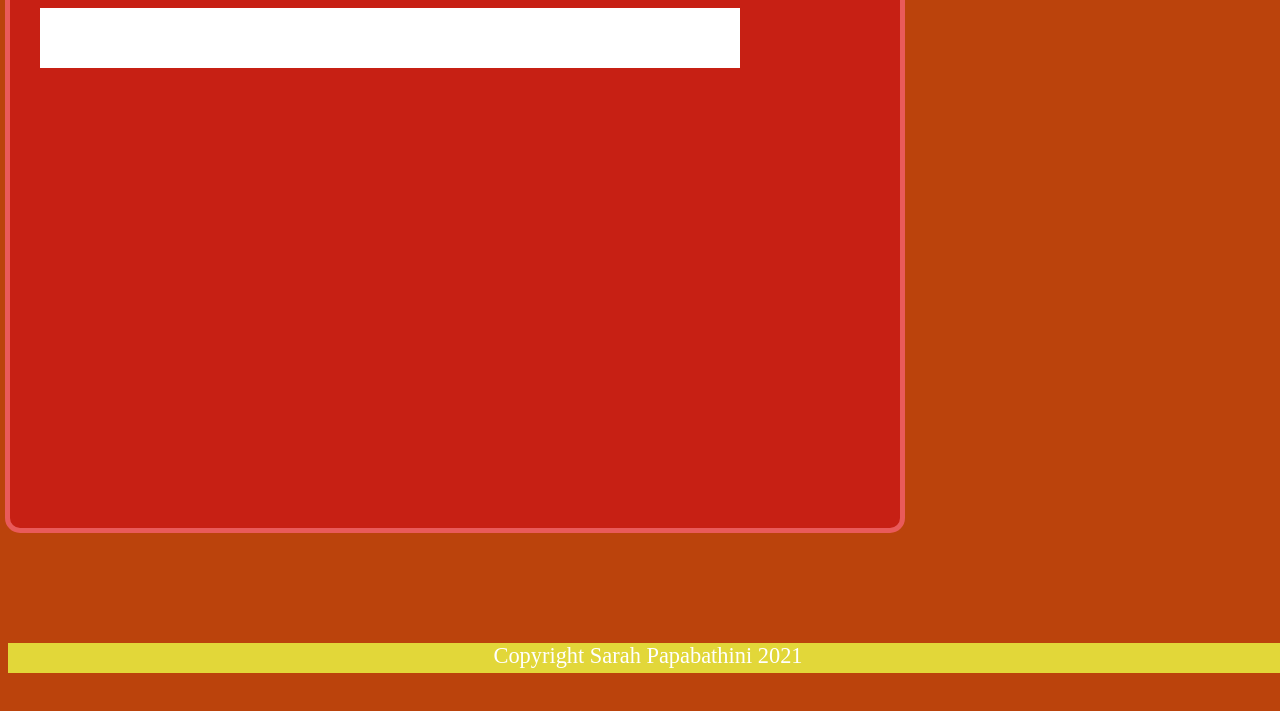
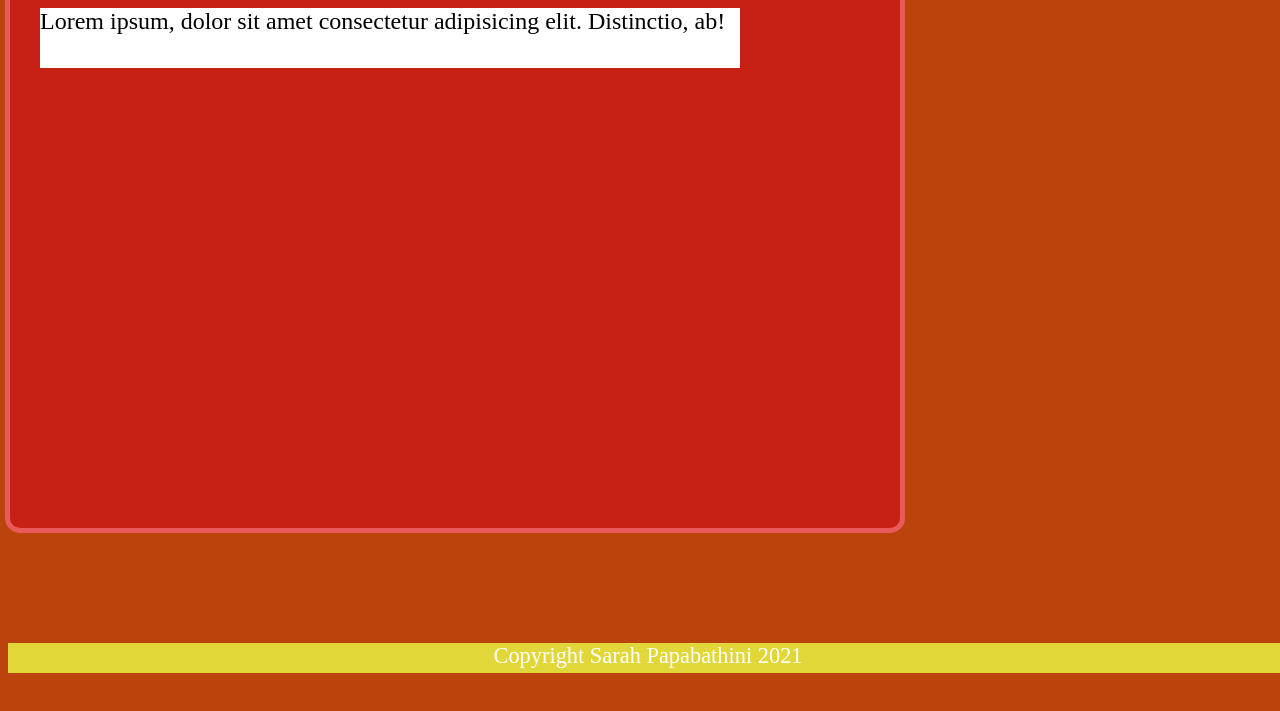
Before and after one commit to slpapaba/Midterm-, a plain HTML site: page contact.html in a window 1280 px wide. Shown: the part 127-838 px from the top of the page. Drawn offline with Linux system fonts and the light colour scheme.

Commit message:
Update contact.html

```diff
--- a/contact.html
+++ b/contact.html
@@ -20,7 +20,7 @@
     <div class="wrapper">
         <div class="article">
             <article>
-                <div class="boxarticle"></div>
+                <div class="boxarticle">Lorem ipsum, dolor sit amet consectetur adipisicing elit. Distinctio, ab!</div>
     </div>
 </body>
 
```
